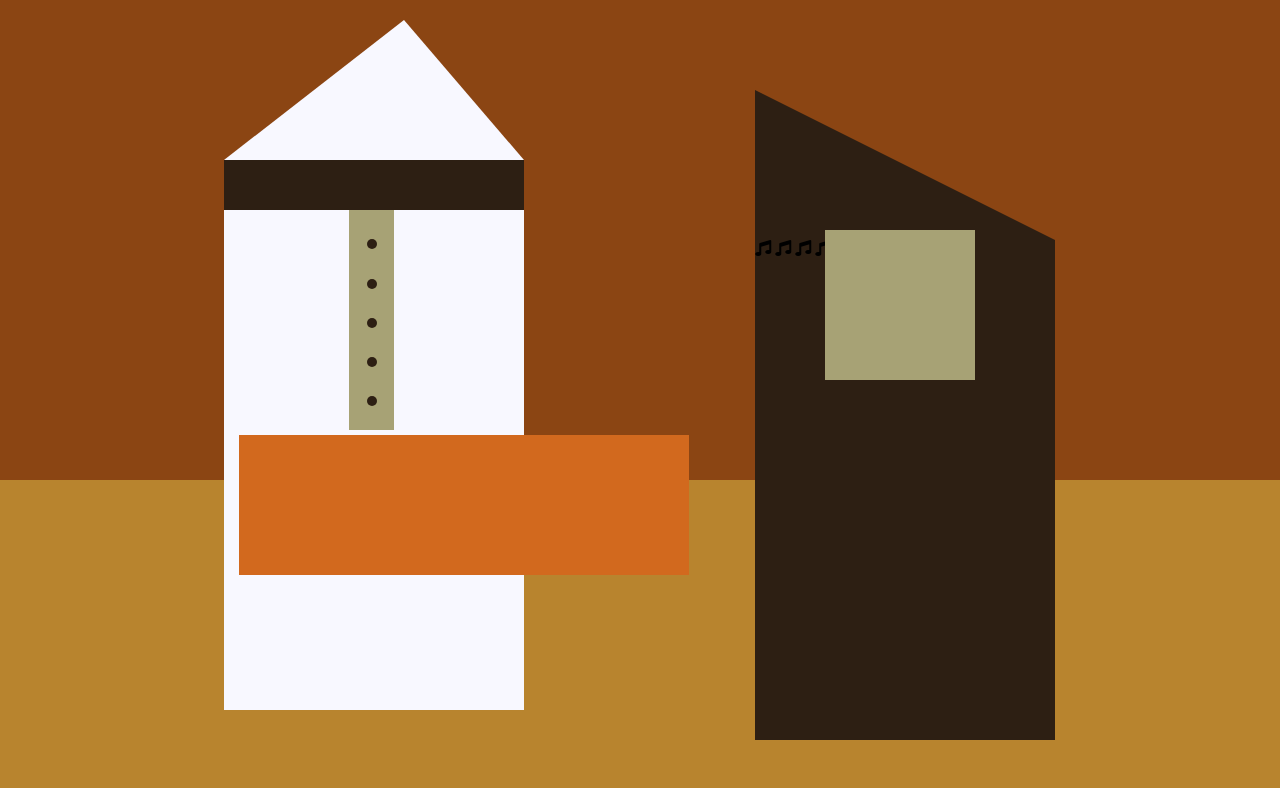
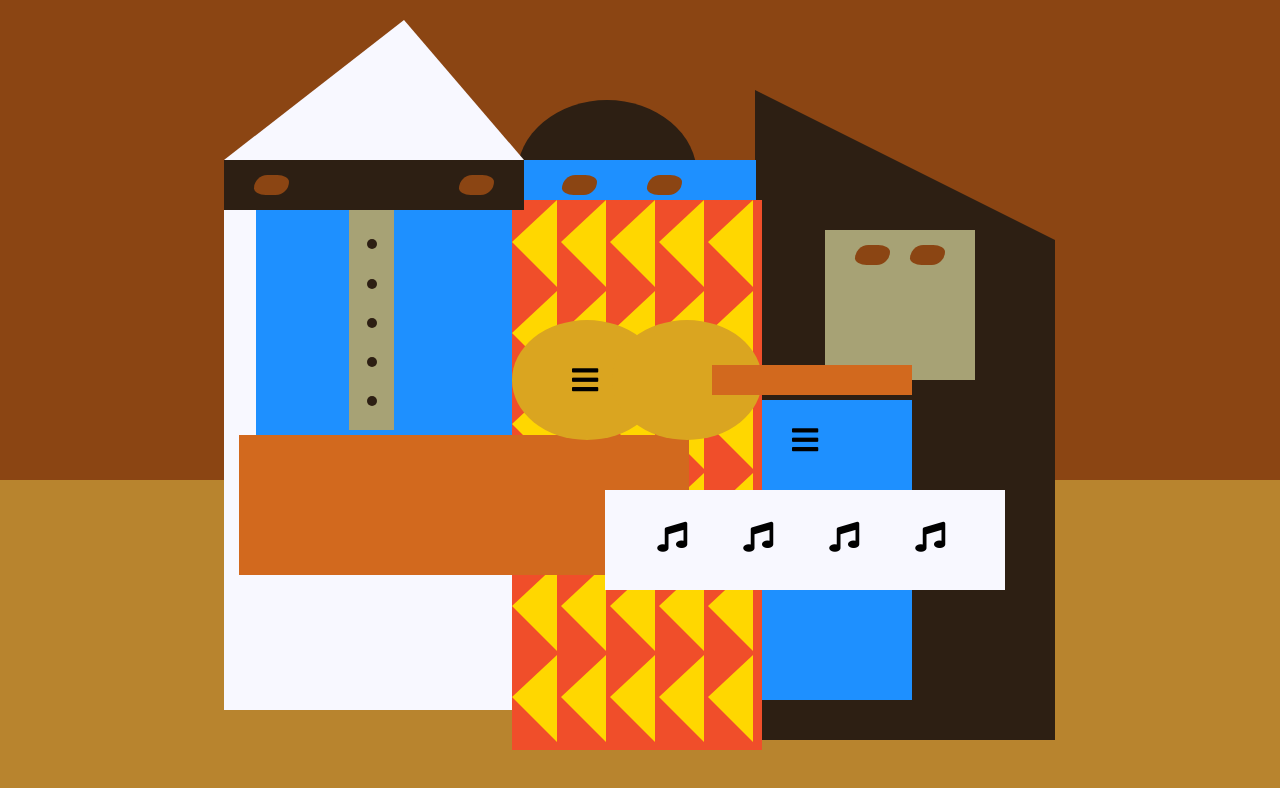
Before and after one commit to makaylacodes/picasso-painting, a plain HTML site: page index.html in a window 1280 px wide. Drawn offline with Linux system fonts and the light colour scheme.

Commit message:
I have completed the tutorial and now will personalize the style.

```diff
--- a/index.html
+++ b/index.html
@@ -10,11 +10,14 @@
     <div id="back-wall"></div>
         <div class="characters">
           <div id="offwhite-character">
+
             <div id="white-hat"></div>
+
             <div id="black-mask">
               <div class="eyes left"></div>
               <div class="eyes right"></div>
             </div>
+
             <div id="gray-instrument">
               <div class="black-dot"></div>
               <div class="black-dot"></div>
@@ -22,14 +25,20 @@
               <div class="black-dot"></div>
               <div class="black-dot"></div>
             </div>
+
             <div id="tan-table"></div>
+
           </div>
+
           <div id="black-character">
+
             <div id="black-hat"></div>
+
             <div id="gray-mask">
               <div class="eyes left"></div>
               <div class="eyes right"></div>
             </div>
+
             <div id="white-paper">
               <i class="fas fa-music"></i>
               <i class="fas fa-music"></i>
@@ -37,6 +46,68 @@
               <i class="fas fa-music"></i>
             </div>
           </div>
+
+          <div class="blue" id = "blue-left"></div>
+
+          <div class="blue" id ="blue-right"></div>
+
+          <div id="orange-character">
+            <div id="black-round-hat">
+
+            </div>
+            <div id="eyes-div">
+              <div class="eyes left">
+
+              </div>
+              <div class="eyes right">
+
+              </div>
+            </div>
+
+            <div id="triangles">
+              <div class="triangle"></div>
+              <div class="triangle"></div>
+              <div class="triangle"></div>
+              <div class="triangle"></div>
+              <div class="triangle"></div>
+              <div class="triangle"></div>
+              <div class="triangle"></div>
+              <div class="triangle"></div>
+              <div class="triangle"></div>
+              <div class="triangle"></div>
+              <div class="triangle"></div>
+              <div class="triangle"></div>
+              <div class="triangle"></div>
+              <div class="triangle"></div>
+              <div class="triangle"></div>
+              <div class="triangle"></div>
+              <div class="triangle"></div>
+              <div class="triangle"></div>
+              <div class="triangle"></div>
+              <div class="triangle"></div>
+              <div class="triangle"></div>
+              <div class="triangle"></div>
+              <div class="triangle"></div>
+              <div class="triangle"></div>
+              <div class="triangle"></div>
+              <div class="triangle"></div>
+              <div class="triangle"></div>
+              <div class="triangle"></div>
+              <div class="triangle"></div>
+              <div class="triangle"></div>
+            </div>
+
+            <div id="guitar">
+              <div class="guitar"  id ="guitar-left">
+                <i class="fas fa-bars"></i>
+              </div>
+              <div class="guitar" id ="guitar-right"></div>
+              <div id="guitar-neck">
+                <i class="fas fa-bars"></i>
+              </div>
+            </div>
+
+          </div>
         </div>
   </body>
 </html>
--- a/styles.css
+++ b/styles.css
@@ -119,3 +119,162 @@ body {
     top: -10px;
     left:70px;
     }
+
+/*id selector*/
+  #white-paper{
+    width: 400px;
+    height: 100px;
+    background-color: GhostWhite;
+    position:absolute;
+    top: 250px;
+    left:-150px;
+    z-index: 1;
+  }
+
+  /*FontAwesome icons come with their own stylings, but
+  choosing to set the styling myself using a class selector*/
+  .fa-music{
+    /*the music notes*/
+    display: inline-block;
+    margin-top: 8%;
+    margin-left: 13%;
+  }
+
+  /*class selector*/
+  .blue{
+    background-color: #1E90FF;
+  }
+
+/*id selector*/
+  #blue-left{
+    width: 500px;
+    height: 300px;
+    position: absolute;
+    top: 20%;
+    left:20%;
+  }
+
+/*id selector*/
+  #blue-right{
+    width: 400px;
+    height:300px;
+    position: absolute;
+    top: 50%;
+    left:40%;
+  }
+
+/*id selector*/
+#orange-character{
+  width: 250px;
+  height:550px;
+  background-color:rgb(240, 78, 42);
+  position: absolute;
+  top: 25%;
+  left:40%;
+}
+
+/*id selector*/
+#black-round-hat{
+  width:180px;
+  height:150px;
+  background-color: rgb(45, 31, 19);
+  border-radius:50%;
+  position:absolute;
+  top: -100px;
+  left:5px;
+  z-index: -1;
+}
+
+/*id selector*/
+#eyes-div{
+  width:180px;
+  height:50px;
+  position:absolute;
+  top: -40px;
+  left: 20px;
+  z-index: 3;
+}
+/*id selector*/
+#triangles{
+  width:250px;
+  height: 550px;
+}
+
+/*class selector*/
+.triangle{
+  width:0;
+  height:0;
+  border-style: solid;
+  border-width: 42px 45px 45px 0;
+  border-top-color: transparent;
+  border-bottom-color: transparent;
+  border-left-color: transparent;
+  border-right-color: Gold;
+  display: inline-block;
+}
+
+/*id selector*/
+#guitar{
+  width: 100%;
+  height:100px;
+  position: absolute;
+  top: 120px;
+  left: 0px;
+  z-index:3;
+}
+/*class selector, styles the two "halves" of the guitar*/
+.guitar{
+  width:150px;
+  height: 120px;
+  background-color: Goldenrod;
+  border-radius:50%;
+}
+
+#guitar-left{
+  position: absolute;
+  left: 0px;
+}
+
+#guitar-right{
+  position: absolute;
+  left: 100px;
+}
+
+.fa-bars {
+  display: block;
+  margin-top: 30%;
+  margin-left: 40%;
+}
+
+#guitar-neck{
+  width:200px;
+  height: 30px;
+  background-color: #D2691E;
+  position: absolute;
+  top: 45px;
+  left: 200px;
+  z-index: 3;
+}
+
+.eyes{
+  width: 35px;
+  height: 20px;
+  background-color: #8B4513;
+  border-radius: 20px 50%;
+}
+
+.right{
+  position:absolute;
+  top: 15px;
+  right: 30px;
+}
+
+.left{
+  position: absolute;
+  top: 15px;
+  left: 30px;
+}
+
+.fas{
+  font-size: 30px;
+}
```
